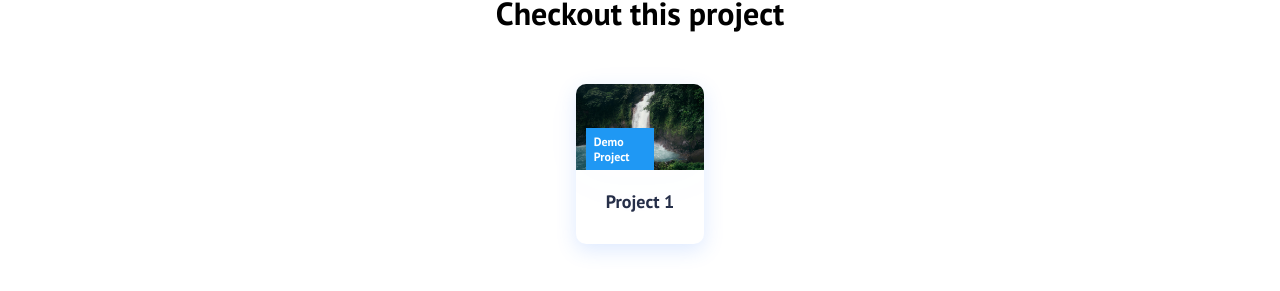
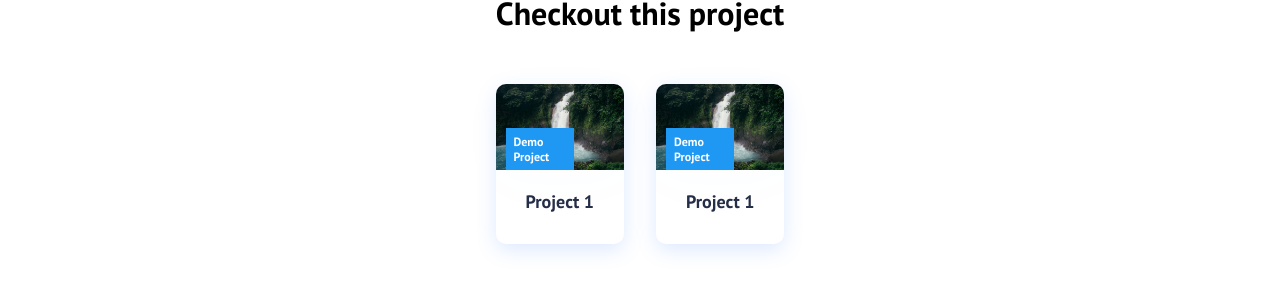
Before and after one commit to AkshayGulhane46/skarchitects, a React (Create React App) app: page / in a window 1280 px wide. Shown: the part 952-1243 px from the top of the page. Built offline with nearby package versions, Linux system fonts and the light colour scheme.

Commit message:
Commit2406231

```diff
--- a/src/components/Cards.js
+++ b/src/components/Cards.js
@@ -11,12 +11,16 @@ function Cards() {
             <div className='cards__wrapper'>
                 <ul className='cards__items'>
                     <CardItem
-
                     src='images/img-9.jpg'
                     text='Project 1'
                     label = 'Demo Project'
                     path='/projects'
-
+                    />
+                      <CardItem
+                    src='images/img-9.jpg'
+                    text='Project 1'
+                    label = 'Demo Project'
+                    path='/projects'
                     />
                 </ul>
             </div>
```
